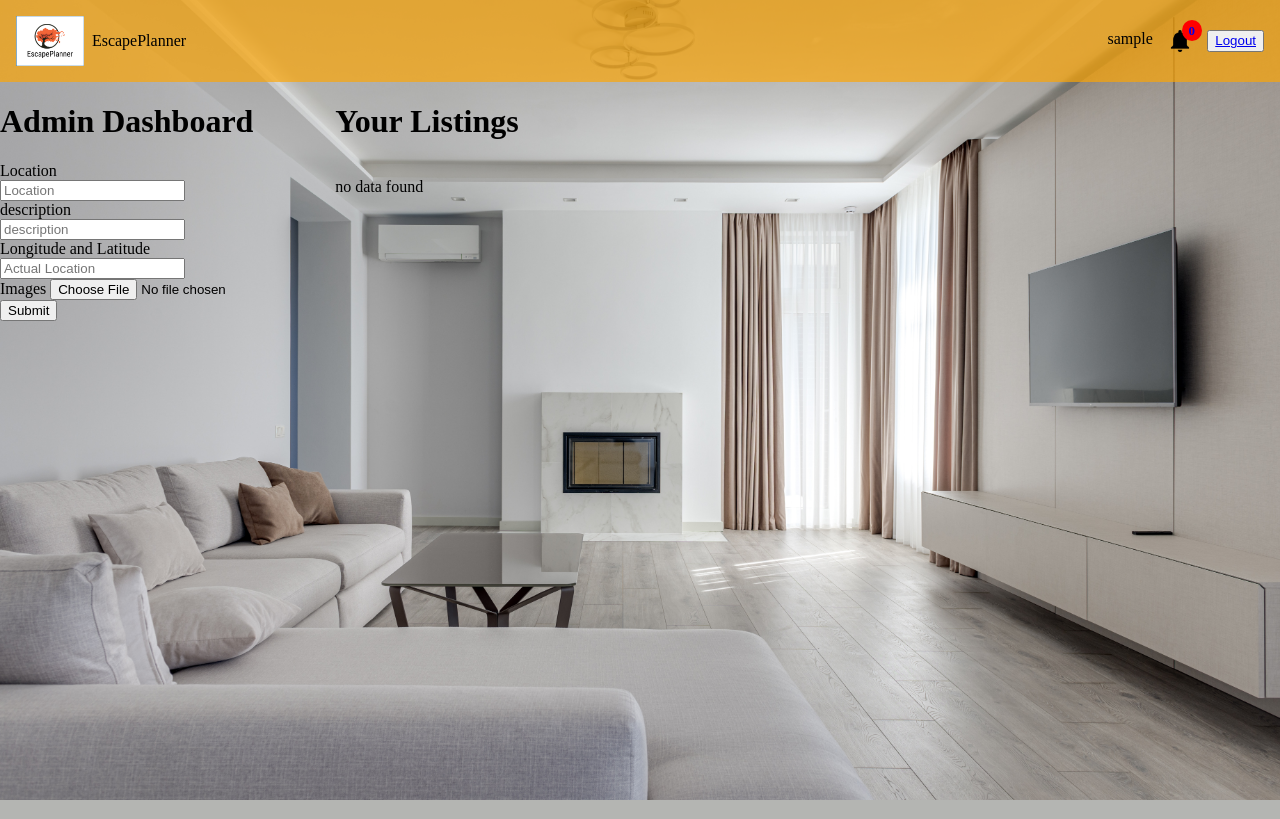
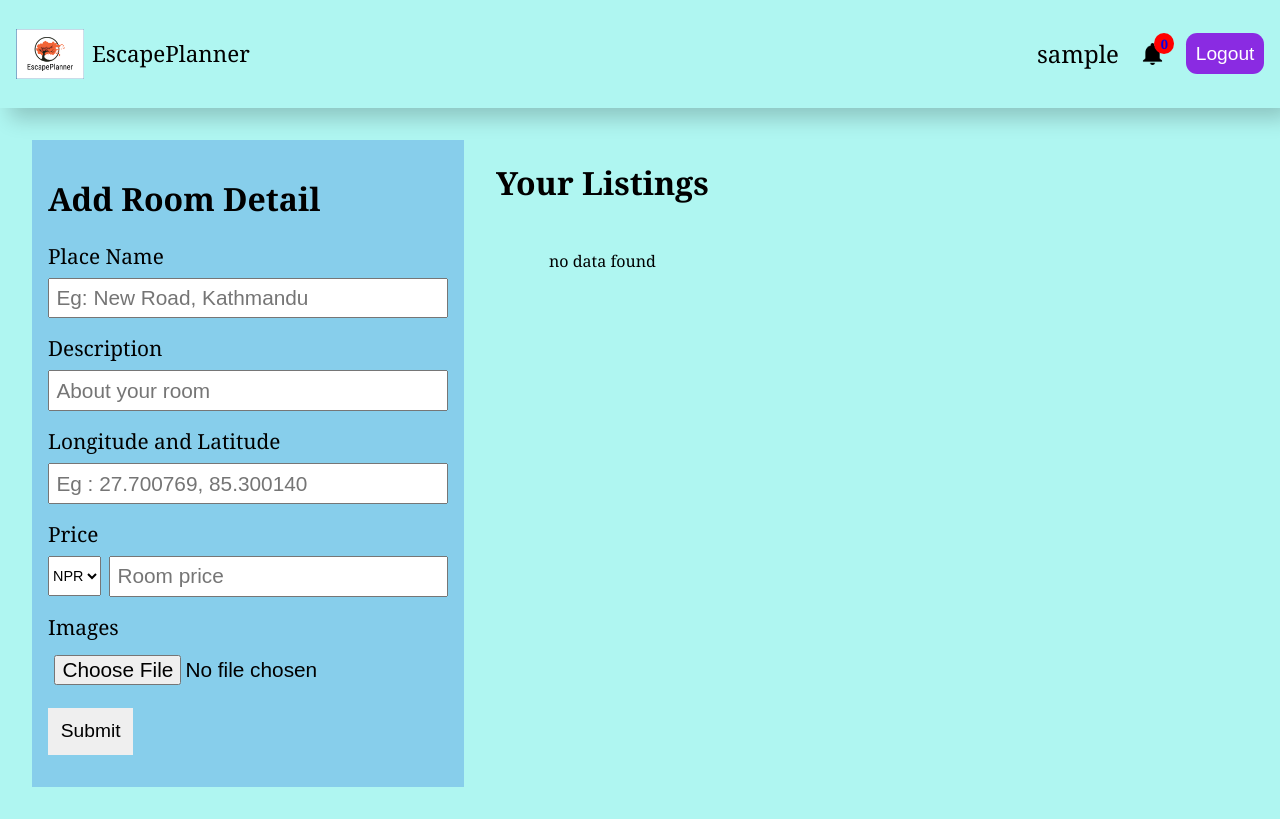
Before and after one commit to yube01/RoomEase, a PHP site: page /adminPanel.php in a window 1280 px wide. Run offline with PHP 8.4, Linux system fonts and the light colour scheme; the visitor is signed in with stand-in values (Sample User, id 1); data that the repository does not hold is empty.

Commit message:
admin panel css

```diff
--- a/admin/admin.css
+++ b/admin/admin.css
@@ -2,19 +2,17 @@ body{
     margin: 0;
     padding: 0;
     box-sizing: border-box;
-    background-image: url("../assets/pexels-max-rahubovskiy-5998138.jpg");
-    background-size: cover;
-    background-repeat: no-repeat;
+    background-color: rgba(26, 231, 217, 0.35);
     max-width: 100vw;
     height: max-content;
-    background-position: center;
-    background-attachment: fixed;
+
     position: relative;
 
 }
 .header{
     display: flex;
-    background-color: rgba(255, 166, 0, 0.669);
+
+    box-shadow: 10px 10px 20px rgba(0, 0, 0, 0.2);
     justify-content: space-between;
     padding: 1rem;
     align-items: center;
@@ -24,10 +22,15 @@ body{
 .logo{
     display: flex;
     gap: 0.5rem;
+    align-items: center;
+}
+.logo p{
+    font-size: 1.4rem;
 }
 .options{
     display: flex;
-    gap: 1rem;
+    gap: 1.4rem;
+    align-items: center;
 }
 .noti{
     display: flex;
@@ -53,18 +56,83 @@ body{
     height: 1.4rem;
     width: 1.4rem;
   }
+  .user{
+    font-size: 1.5rem;
+  }
+
+.options button{
+    padding: 0.6rem;
+    border-radius: 0.7rem;
+    cursor: pointer;
+
+    border: none;
+    outline: none;
+    font-size: 1.2rem;
+    color: white;
+    background-color: blueviolet;
+
+}
+.options button a{
+    text-decoration: none;
+    color: inherit;
+}
 
   .mainContent{
     display: flex;
     gap: 2rem;
+    padding: 2rem;
 
   }
+.addRoom{
+    background-color: skyblue;
+    height: max-content;
+    padding: 1rem;
 
+    width: 25rem;
+    overflow: hidden;
+
+}
+.in {
+    font-size: 1.3rem;
+    margin-bottom: 1rem;
+    display: flex;
+    flex-direction: column;
+}
+.in span{
+    margin-bottom: 0.5rem;
+}
+
+.in input{
+    font-size: 1.3rem;
+    padding: 0.4rem;
+
+    width: 100%;
+}
+.ins{
+    display: flex;
+    gap: 0.5rem;
+    align-items: center;
+
+}
+.ins select{
+    height: 2.5rem;
+    font-size: 0.9rem;
+}
+.addRoom button{
+
+    padding: 0.8rem;
+    cursor: pointer;
+    text-align: center;
+    border: none;
+    outline: none;
+    font-size: 1.2rem;
+}
 
 .hostView{
     display: flex;
     flex-direction: column;
-    gap: 1rem;
+    gap: 1.5rem;
+    align-items: center;
 
 }
 
--- a/admin/adminPanel.php
+++ b/admin/adminPanel.php
@@ -3,6 +3,7 @@
 <head>
     <title>Admin Panel</title>
     <link rel="stylesheet" href="./admin.css">
+    <link rel="stylesheet" href="../main.css">
 </head>
 
 <body>
@@ -18,7 +19,9 @@
 
               if (isset($_SESSION['user_id'])) {
 
-                  echo $_SESSION['user_id'];
+                  ?>
+                  <div class="user"><?php echo $_SESSION['user_id'];?></div>
+                  <?php
               } else {
                   header("location:../login/login.php");
               }
@@ -54,36 +57,64 @@
     </div>
     <div class="mainContent">
     <div class="addRoom">
-    <h1>Admin Dashboard</h1>
+    <h1>Add Room Detail</h1>
     <form method="POST" enctype="multipart/form-data">
-        Location
-        <br>
-        <input type="text" placeholder="Location" name="loc">
-        <br>
-        description
-        <br>
-        <input type="text" placeholder="description" name="des">
-        <br>
-        Longitude and Latitude
-        <br>
-        <input type="text" placeholder="Actual Location" name="lng">
-        <br>
-        Images
+
+        <div class="in">
+        <span>Place Name</span>
+        <input type="text" placeholder="Eg: New Road, Kathmandu" name="loc">
+        </div>
+        <div class="in">
+        <span>Description</span>
+
+        <input type="text" placeholder="About your room" name="des">
+        </div>
+        <div class="in">
+        <span>Longitude and Latitude</span>
+        <input type="text" placeholder="Eg : 27.700769, 85.300140" name="lng">
+        </div>
+        <div class="in">
+        <span>Price</span>
+       <div class="ins"> <select name="curr" id="">
+            <option value="Npr" name="curr">NPR</option>
+            <option value="$" name="curr">$</option>
+            <option value="Inr" name="curr">INR</option>
+            <option value="Yen" name="curr">YEN</option>
+        </select>
+        <input type="number" name="price" placeholder="Room price"></div>
+        </div>
+
+
+
+        <div class="in">
+        <span>Images</span>
         <input type="file" name="Picture">
-        <br>
-        <input type="submit" name="submit">
+        </div>
+        <button type="submit" name="submit">Submit</button>
+
     </form>
 
     <?php
 
 
     if (isset($_POST['submit'])) {
+
+
+        $checkPost = "select adminId from room where adminId = '$userId'";
+        $res = mysqli_query($conn,$checkPost);
+        $rows = mysqli_num_rows($res);
+
+
+       if($rows<= 2){
         $location = strtolower($_POST["loc"]);
         $desc = $_POST["des"];
         $longlat = $_POST["lng"];
         $Picture = $_FILES['Picture']['name'];
         $temp = $_FILES['Picture']['tmp_name'];
         $folder = "../picture/" . $Picture;
+        $curr = $_POST['curr'];
+        $price = $_POST['price'];
+
         if (move_uploaded_file($temp, $folder)) {
             echo "file moved";
         } else {
@@ -93,7 +124,7 @@
 
 
 
-        $query = "insert into room (Location,Descr,Longlat,Images,adminId) values('$location','$desc','$longlat','$folder',$userId)";
+        $query = "insert into room (Location,Descr,Longlat,Images,adminId,currency,price,date) values('$location','$desc','$longlat','$folder','$userId','$curr','$price',NOW())";
         $sql = mysqli_query($conn, $query);
 
         if ($sql) {
@@ -103,6 +134,9 @@
         } else {
             echo "not inserted";
         }
+       }else{
+        echo "You can only post two room";
+    }
     }
 
 
@@ -155,9 +189,9 @@
 
 
                     </div>
-                    <div class="crud active">
-                        <a href="../crud/edit.php?Id=<?php echo $row['roomId'] ?>">Edit</a>
-                        <a href="../crud/delete.php?Id=<?php echo $row['roomId'] ?>">Delete</a>
+                    <div class="crud">
+                        <a href="../crud/edit.php?Id=<?php echo $row['roomId'] ?>" id="edit">Edit</a>
+                        <a href="../crud/delete.php?Id=<?php echo $row['roomId'] ?>" id="delete">Delete</a>
 
 
 
```
Also changed, not shown: other parts of admin/admin.css (+30 -1 lines).
